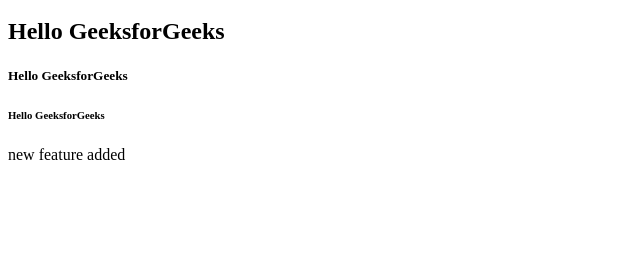
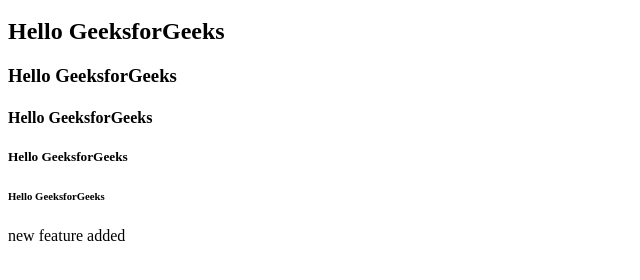
Before and after one commit to sreeya-p/Github-tutorial, a plain HTML site: page index.html in a window 1280 px wide. Shown: the part 48-328 px from the top of the page, without its empty margins (0-640 px from the left). Drawn offline with Linux system fonts and the light colour scheme.

Commit message:
Revert "updated index.html"
This reverts commit 17d8a935da780fa5880fa252189b0663f2cd2918.

```diff
--- a/index.html
+++ b/index.html
@@ -8,6 +8,8 @@
     <body>
         <h1>Hello GeeksforGeeks</h1>
         <h2>Hello GeeksforGeeks</h2>
+        <h3>Hello GeeksforGeeks</h3>
+        <h4>Hello GeeksforGeeks</h4>
         <h5>Hello GeeksforGeeks</h5>
         <h6>Hello GeeksforGeeks</h6>
         <h7>new feature added</h7>
```
